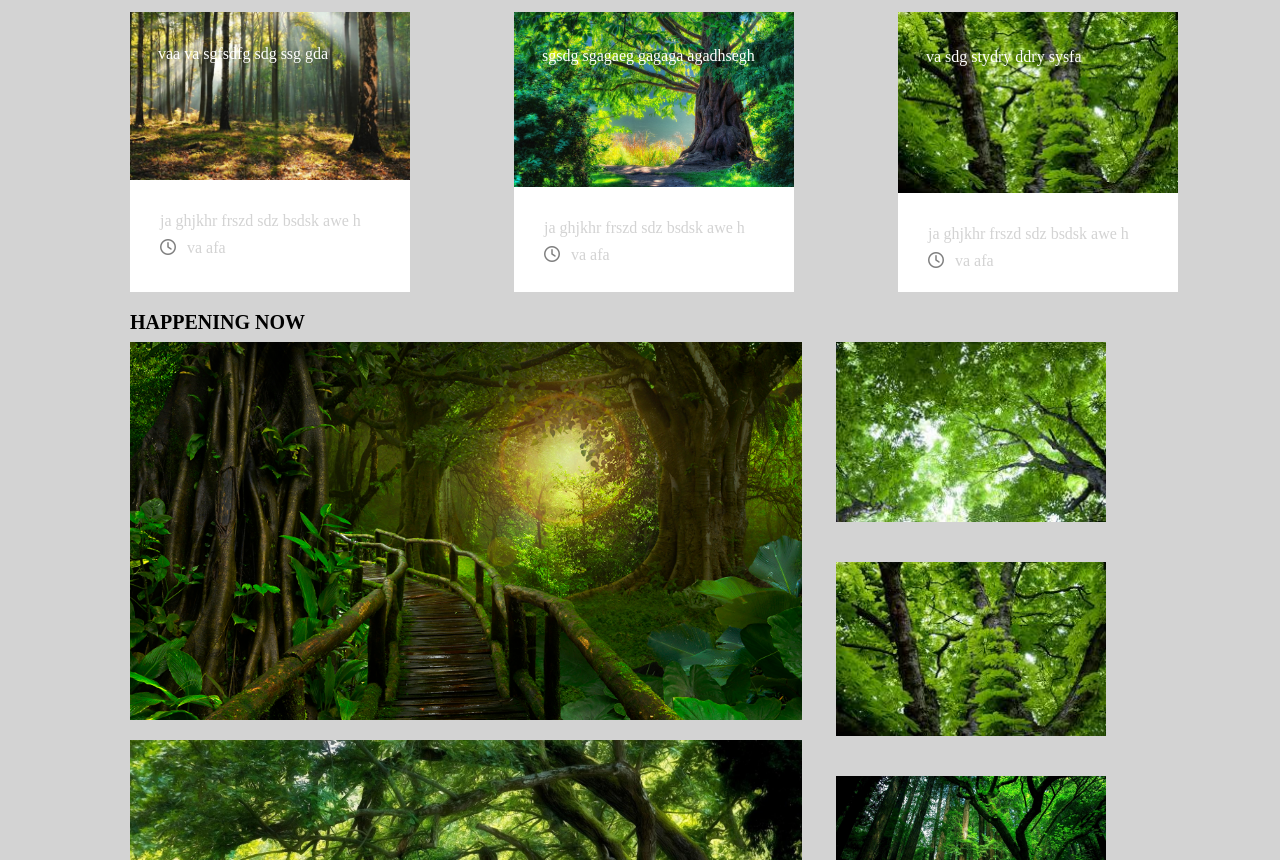
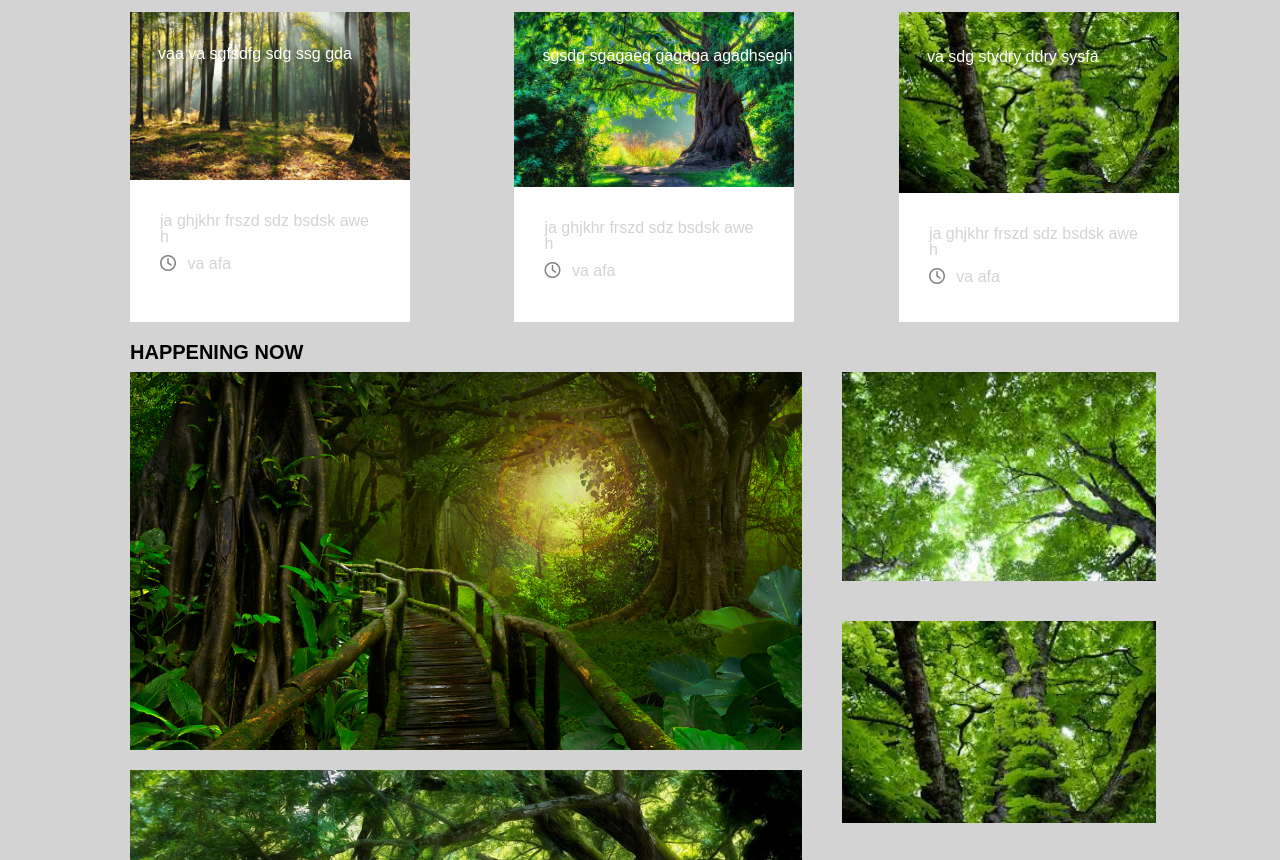
Before and after one commit to AstridTorni/Working-2023, a plain HTML site: page index.html in a window 1280 px wide. Shown: the part 93-953 px from the top of the page. Drawn offline with Linux system fonts and the light colour scheme.

Commit message:
add fonts

```diff
--- a/css/style.css
+++ b/css/style.css
@@ -2,6 +2,7 @@
 	width: 100%;
 	height: 2000px;
 	background-color: lightgray;
+	font-family: 'Poppins', sans-serif;
 }
 
 /*header*/
@@ -85,7 +86,7 @@
 	display: inline-block;
 	width: 25%;
 	background-color: white;
-	height: 280px;
+	height: 310px;
 	vertical-align: top;
 	margin-bottom: 10px;
 }
@@ -127,9 +128,9 @@
 .second-div{
 	display: inline-block;
 	width: 28%;
-	max-width: 270px;
+	max-width: 370px;
 	vertical-align: top;
-	margin-left: 30px;
+	margin-left: 36px;
 
 }
 .img-sect2{
```
